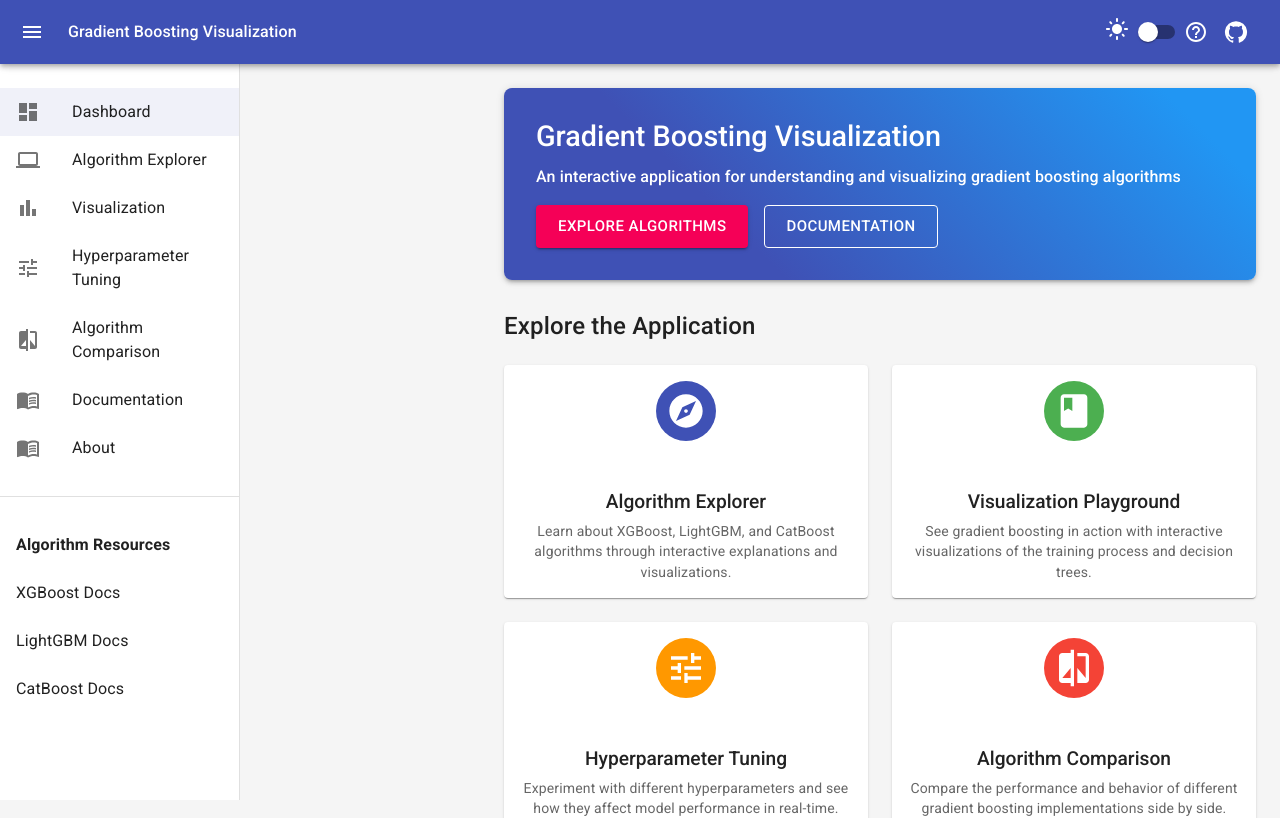
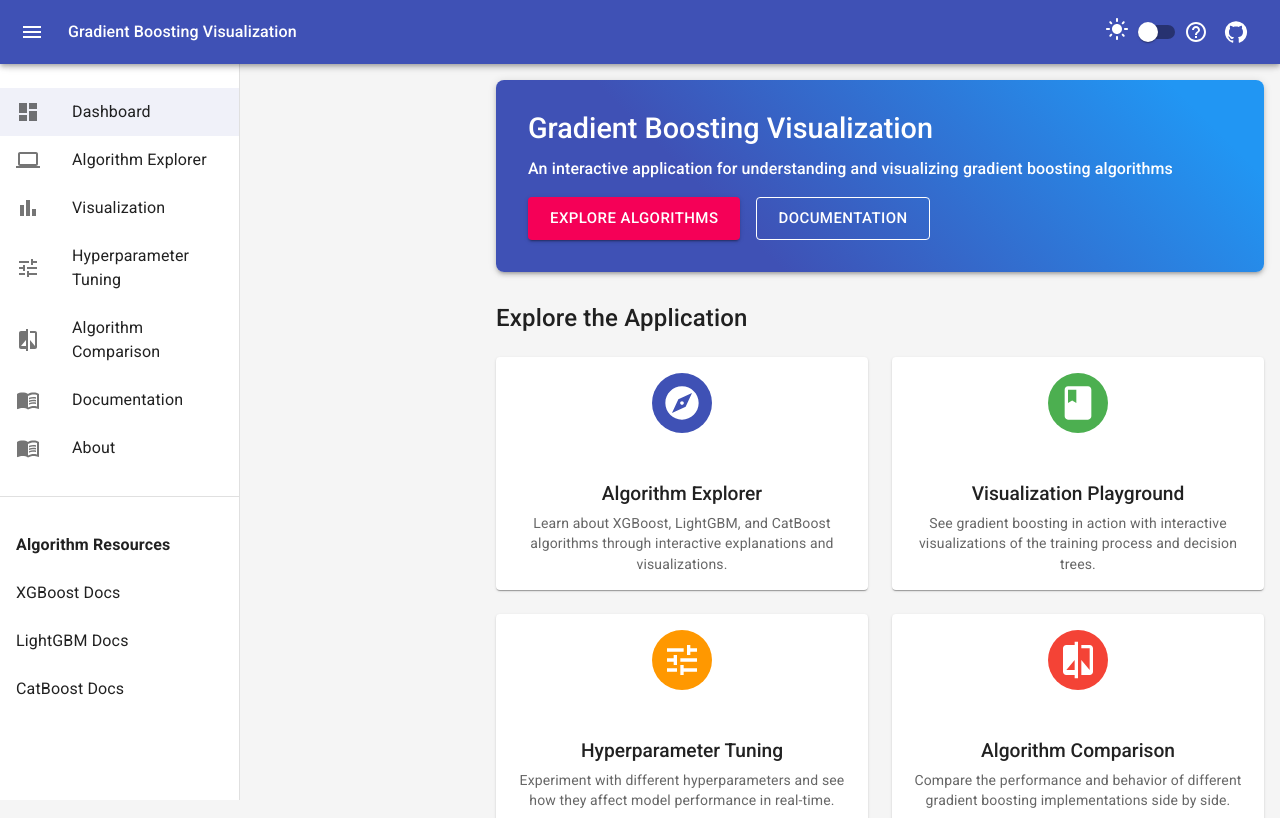
Before and after one commit to jesservillines/gradient_boosting, a React (Create React App) app in the folder frontend/: page / in a window 1280 px wide. Shown: the top 818 px of the page. Built offline with nearby package versions, Linux system fonts and the light colour scheme.

Commit message:
style: tighten main padding for better left alignment

```diff
--- a/frontend/src/App.js
+++ b/frontend/src/App.js
@@ -57,7 +57,7 @@ function App() {
           component="main"
           sx={{
             flexGrow: 1,
-            p: 3,
+            p: { xs: 1.5, sm: 2 },
             ml: { sm: sidebarOpen ? '240px' : 0 },
             mt: '64px',
           }}
```
